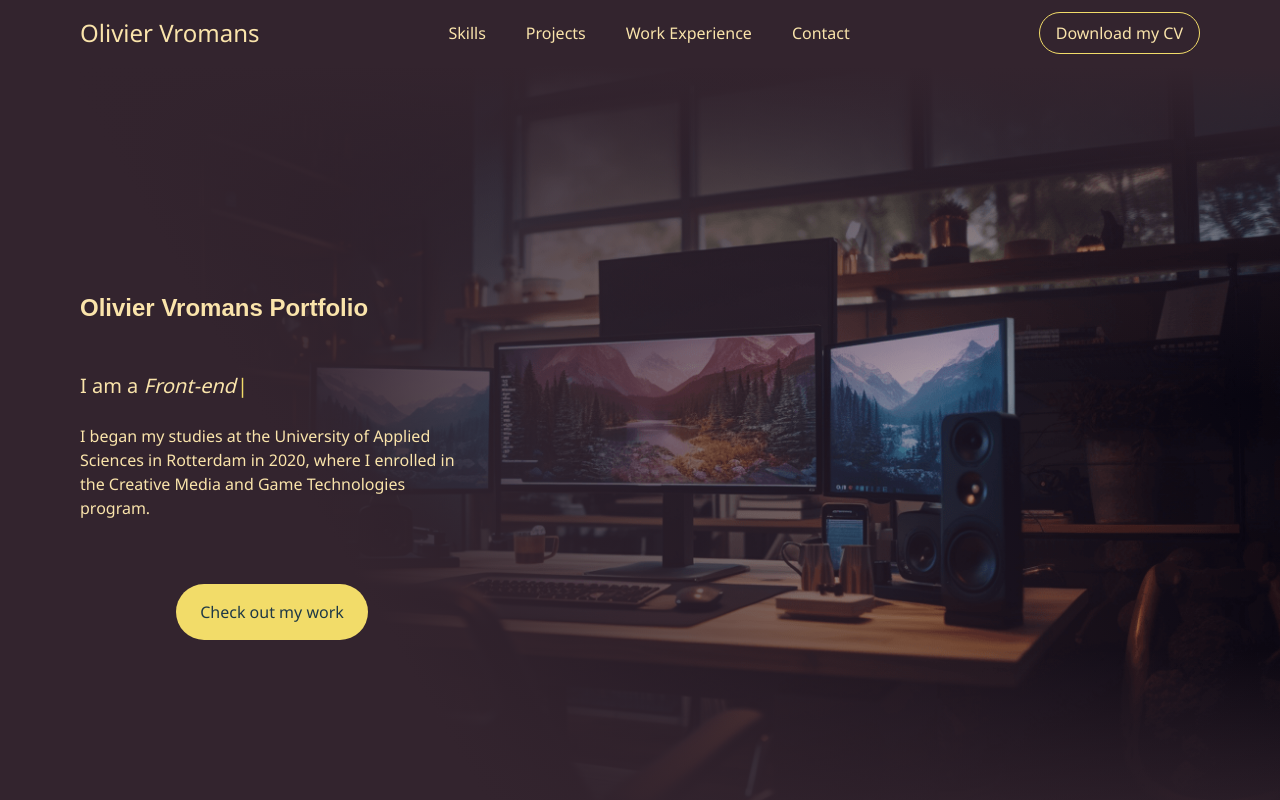
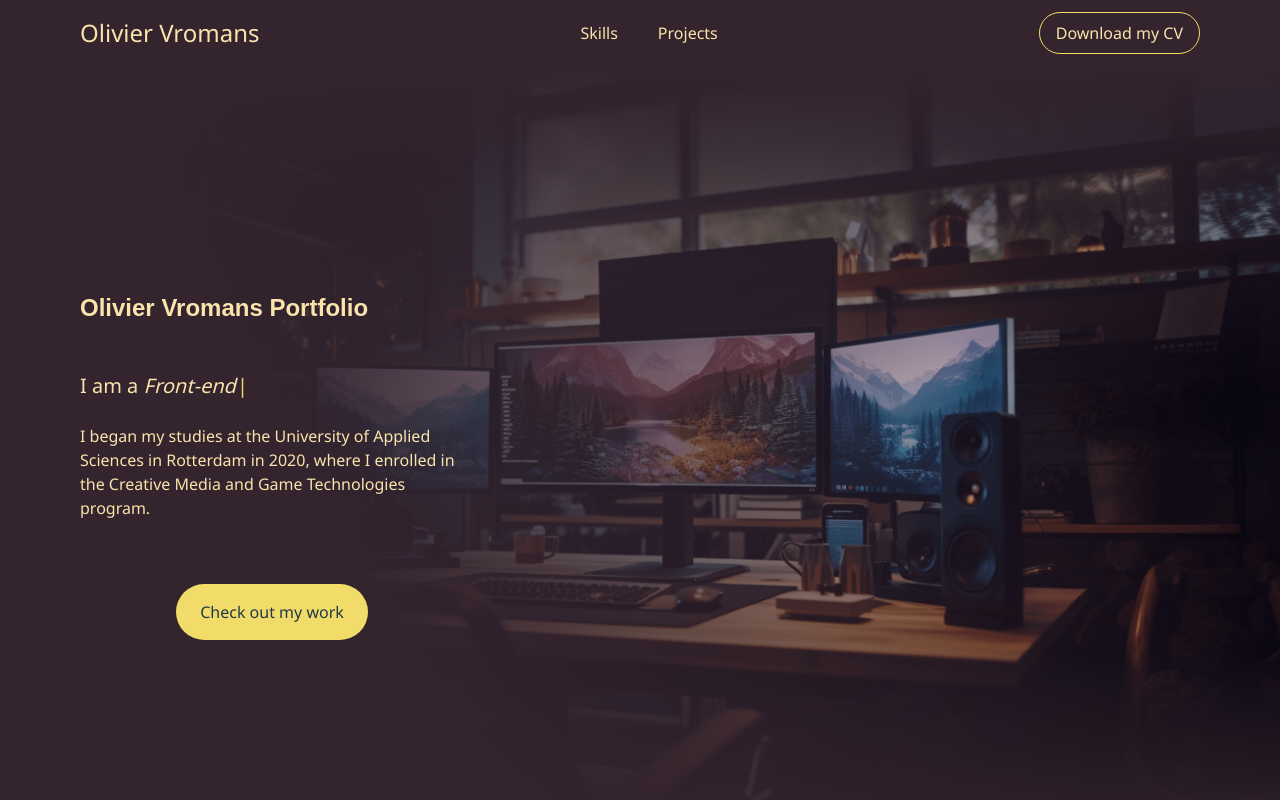
Before and after one commit to Olivier-Vromans/portfolio_v2, a Next.js app: page / in a window 1280 px wide. Shown: the top 800 px of the page. Built offline with nearby package versions, Linux system fonts and the light colour scheme; a web font is replaced by a local one.

Commit message:
removes work and contact out of header

```diff
--- a/app/components/layout/Header.js
+++ b/app/components/layout/Header.js
@@ -4,7 +4,8 @@ import Button from '../Button.js';
 
 export default function Header() {
     const [menuOpen, setMenuOpen] = useState(false);
-    const navItems = ["#Skills", "#Projects", "#Work Experience", "#Contact"];
+    // "#Work Experience", "#Contact"
+    const navItems = ["#Skills", "#Projects", ];
 
     return (
         <nav className={`absolute z-50 sm:static top-0 py-6 md:py-3 container flex items-center justify-between flex-wrap gap-5 ${menuOpen ? "bg-background" : "bg-none"} md:bg-background`}>
```
